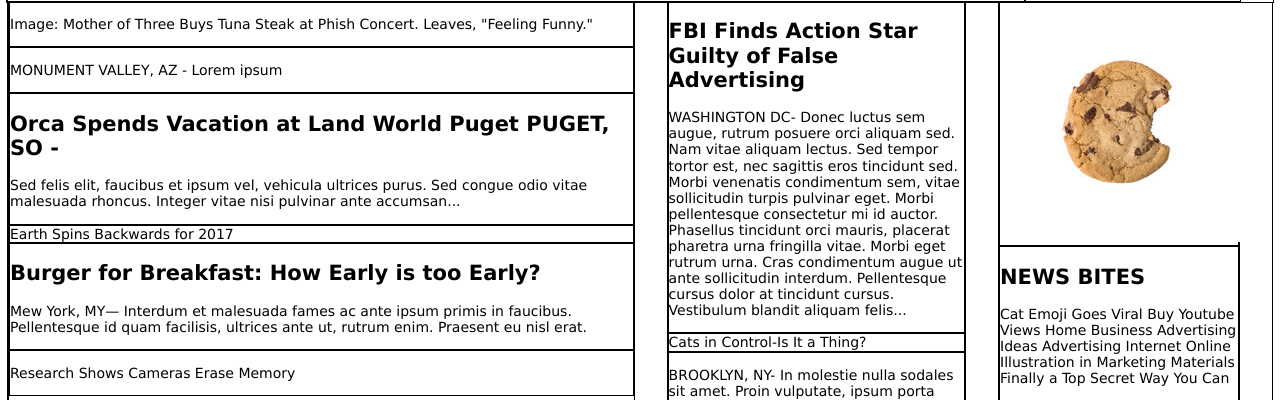
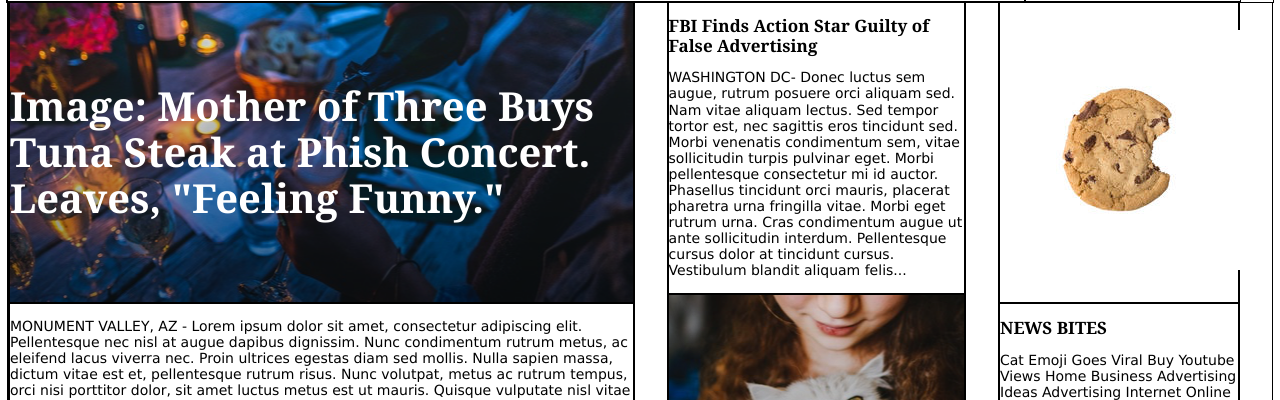
Before and after one commit to daschu/mytimes, a plain HTML site: page index.html in a window 1280 px wide. Shown: the part 92-492 px from the top of the page. Drawn offline with nearby package versions, Linux system fonts and the light colour scheme.

Commit message:
finished step 4

```diff
--- a/index.html
+++ b/index.html
@@ -28,54 +28,66 @@
     <!-- main content -->
     <div class="main">
 
+      <!-- .column-large -->
       <div class="column large">
 
-        <div class="image-content">
-          <p>Image: Mother of Three Buys Tuna Steak at Phish Concert. Leaves, "Feeling Funny."</p>
+        <div class="image-content lead-story">
+          <h2>Image: Mother of Three Buys Tuna Steak at Phish Concert. Leaves, "Feeling Funny."</h2>
         </div>
         <div class="text-content"><p><span>MONUMENT VALLEY, AZ - </span>
-          Lorem ipsum </p>
+          Lorem ipsum dolor sit amet, consectetur adipiscing elit. Pellentesque nec nisl at augue dapibus dignissim. Nunc condimentum rutrum metus, ac eleifend lacus viverra nec. Proin ultrices egestas diam sed mollis. Nulla sapien massa, dictum vitae est et, pellentesque rutrum risus. Nunc volutpat, metus ac rutrum tempus, orci nisi porttitor dolor, sit amet luctus metus est ut mauris. Quisque vulputate nisl vitae massa rhoncus, at sagittis elit accumsan. Etiam tempus, lorem quis blandit imperdiet, enim dui lobortis tortor, sit amet lobortis arcu ex id odio. Nam fermentum nulla et eros bibendum, sed ullamcorper massa scelerisque. Vestibulum aliquet placerat leo a hendrerit. Nulla non sagittis neque. Nullam sit amet fringilla massa.</p>
         </div>
         <div class="text-content">
           <h2>Orca Spends Vacation at Land World Puget <span>PUGET, SO - </span></h2>
           <p>Sed felis elit, faucibus et ipsum vel, vehicula ultrices purus. Sed congue odio vitae malesuada rhoncus. Integer vitae nisi pulvinar ante accumsan...</p>
         </div>
-        <div class="image-content">
-          Earth Spins Backwards for 2017
+        <div class="image-content story-earth">
+          <h2>Earth Spins Backwards for 2017</h2>
+
         </div>
         <div class="text-content">
           <h2>Burger for Breakfast: How Early is too Early?</h2>
           <p><span>Mew York, MY—</span> Interdum et malesuada fames ac ante ipsum primis in faucibus. Pellentesque id quam facilisis, ultrices ante ut, rutrum enim. Praesent eu nisl erat.</p>
         </div>
-        <div class="image-content">
-          <p>Research Shows Cameras Erase Memory</p>
+        <div class="image-content story-camera">
+          <h2>Research Shows Cameras Erase Memory</h2>
         </div>
       </div>
+      <!-- .column-large end -->
+
+      <!-- .column-medium -->
       <div class="column medium">
         <div class="text-content">
           <h2>FBI Finds Action Star Guilty of False Advertising</h2>
           <p><span>WASHINGTON DC- </span>Donec luctus sem augue, rutrum posuere orci aliquam sed. Nam vitae aliquam lectus. Sed tempor tortor est, nec sagittis eros tincidunt sed. Morbi venenatis condimentum sem, vitae sollicitudin turpis pulvinar eget. Morbi pellentesque consectetur mi id auctor. Phasellus tincidunt orci mauris, placerat pharetra urna fringilla vitae. Morbi eget rutrum urna. Cras condimentum augue ut ante sollicitudin interdum. Pellentesque cursus dolor at tincidunt cursus. Vestibulum blandit aliquam felis...</p>
         </div>
-        <div class="image-content">
-          Cats in Control-Is It a Thing?
+        <div class="image-content story-cats">
+          <h2>Cats in Control-Is It a Thing?</h2>
         </div>
         <div class="text-content">
         <p><span>BROOKLYN, NY- </span>In molestie nulla sodales sit amet. Proin vulputate, ipsum porta aliquam commodo, nunc nibh tincidunt lorem, vel consectetur neque mi vel neque. Mauris ultricies, nulla scelerisque sollicitudin lobortis, dui est sodales sapien, a vestibulum velit diam eget felis. Vivamus dignissim lacinia dolor, quis commodo tellus pellentesque in.</p>
         </div>
       </div>
+      <!-- .column-medium end -->
+
+      <!-- .small -->
       <div class="column small">
         <div class="image-content">
-          <img src="./images/img-news-bite.png" alt="News bite">
+          <p><img src="./images/img-news-bite.png" alt="News bite"></p>
         </div>
         <div class="text-content">
           <h2>NEWS BITES</h2>
           <p>Cat Emoji Goes Viral Buy Youtube Views Home Business Advertising Ideas Advertising Internet Online Illustration in Marketing Materials Finally a Top Secret Way You Can</p>
         </div>
       </div>
+      <!-- .small end -->
+
     </div>
+    <!-- .main div end -->
 
     <!-- footer -->
     <div class="footer">
+      <p>Footer</p>
     </div>
 
   </body>
--- a/style.css
+++ b/style.css
@@ -71,16 +71,57 @@ body {
 .column.large {
   width: 630px;
   display: flex;
+  background-color: #;
 }
 .column.medium {
   width: 300px;
   display: flex;
+  background-color: #;
 }
 .column.small {
   width: 240px;
   display: flex;
+  background-color: #;
+}
+.image-content {
+  display: flex;
+  align-items: center;
+  flex-flow: row wrap;
+  height: 300px;
 }
 
+.lead-story {
+  background-image: url("./images/img-story-main.png");
+}
+.story-earth {
+  background-image: url("./images/img-story-2.png");
+}
+.story-camera {
+  background-image: url("./images/img-story-3.png");
+}
+.story-cats {
+  background-image: url("./images/img-story-1.png");
+}
+h2 {
+  font-family: Georgia;
+  font-size: 17px;
+  color: black;
+}
+.image-content h2 {
+  font-size: 30px;
+  color: white;
+  font-family: Georgia;
+  font-weight: bold;
+}
+.lead-story h2 {
+  font-size: 40px;
+}
+
+ .footer {
+  position: relative;
+  top: 91px;
+  background-color: MediumAquamarine;
+}
 
 /* will be deleted later */
 div {
```
